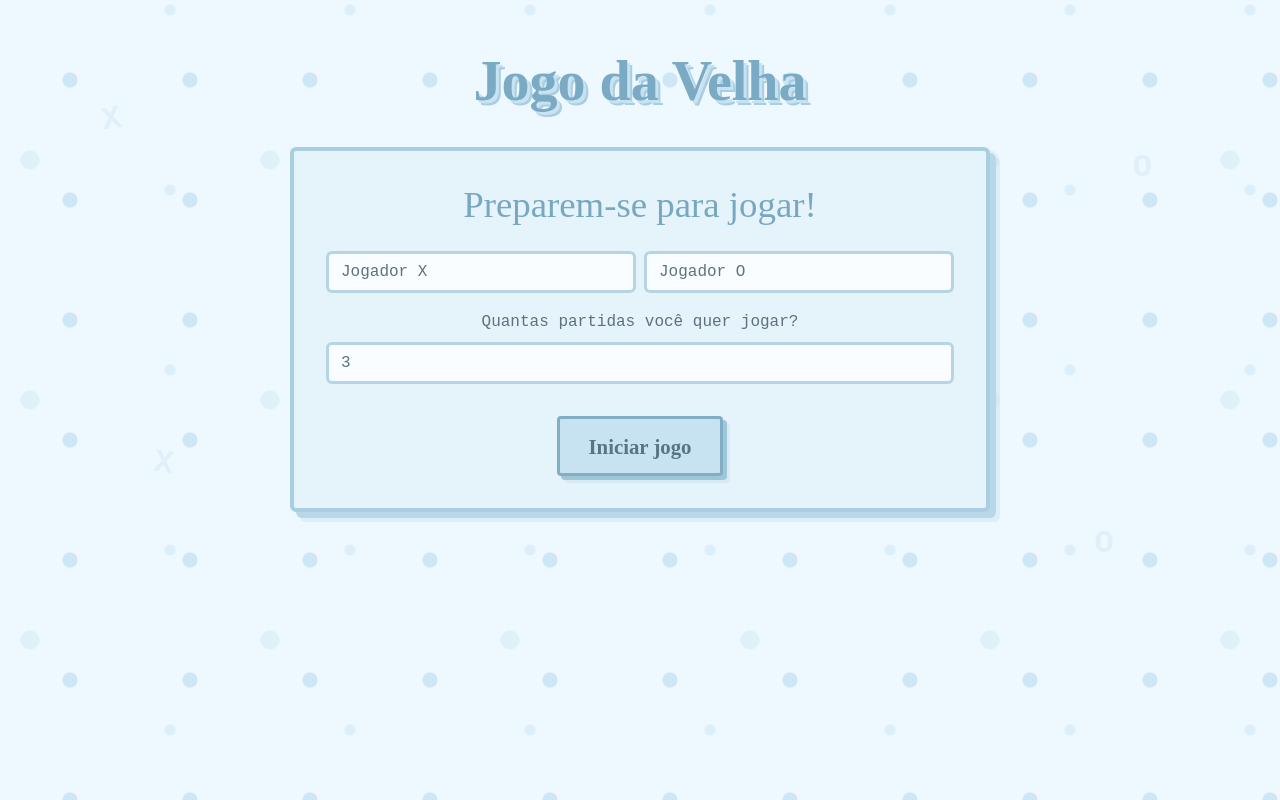
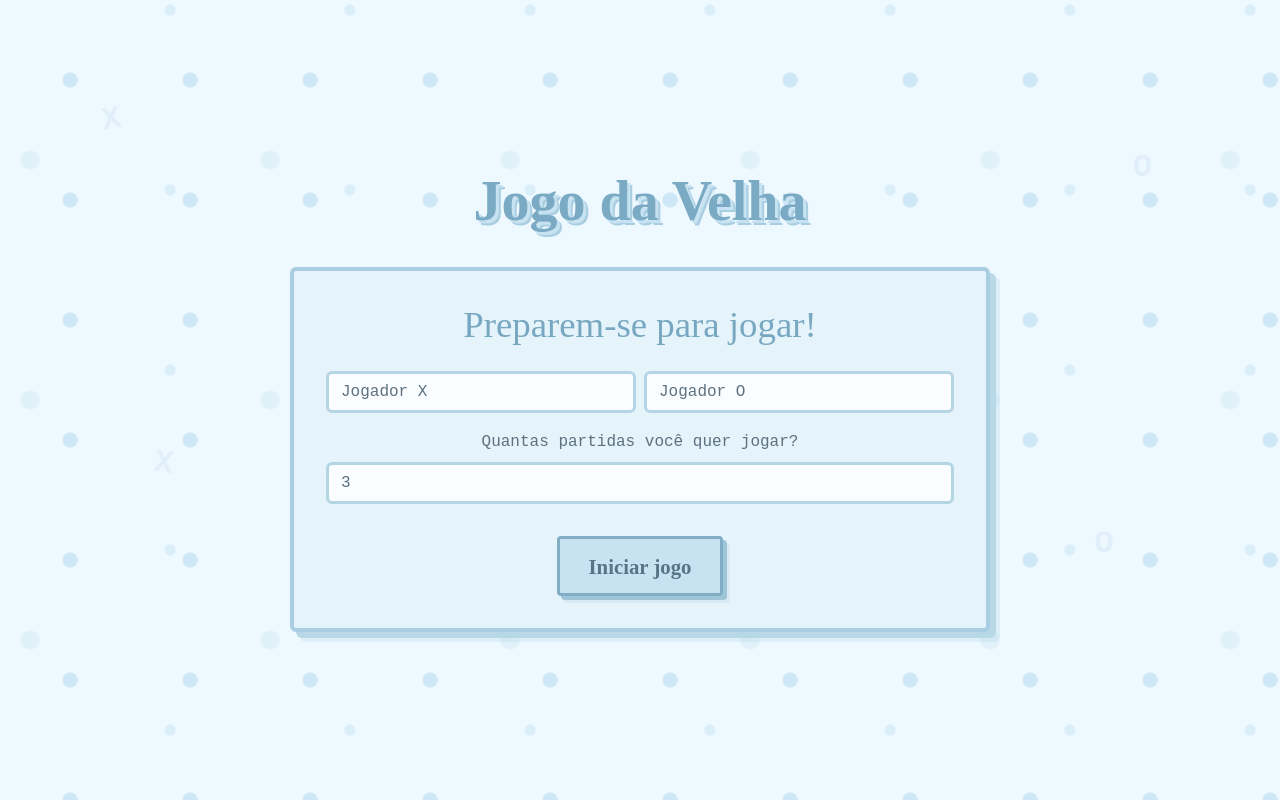
Before and after one commit to gabimichachi/jogo_da_velha, a React (Vite) app: page / in a window 1280 px wide. Built offline with nearby package versions, Linux system fonts and the light colour scheme.

Commit message:
mod: arrumei alguns erros

```diff
--- a/src/components/Game/Game.jsx
+++ b/src/components/Game/Game.jsx
@@ -202,14 +202,12 @@ function Game() {
   } else if (jogoFinalizado) {
     status = "Jogo encerrado!";
   } else if (winner) {
-    status = `Vencedor(a) da partida: ${
-      winner === "X" ? playerX : playerO
+    status = `Vencedor(a) da partida: ${winner === "X" ? playerX : playerO
       }`;
   } else if (isDraw) {
     status = "Deu Velha!";
   } else {
-    status = `Próximo(a) jogador(a): ${
-      xIsNext ? playerX : playerO
+    status = `Próximo(a) jogador(a): ${xIsNext ? playerX : playerO
       }`;
   }
 
@@ -276,12 +274,12 @@ function Game() {
                   type="number"
                   className="form-control"
                   min="1"
-                  max="99"
+                  max="10"
                   value={totalPartidas}
                   onChange={(e) => {
                     const valor = Number(e.target.value);
 
-                    if (valor >= 1 && valor <= 99) {
+                    if (valor >= 1 && valor <= 10) {
                       setTotalPartidas(valor);
                     }
                   }}
@@ -348,8 +346,7 @@ function Game() {
 
                     <p>
                       {winner
-                        ? `${
-                            winner === "X"
+                        ? `${winner === "X"
                           ? playerX
                           : playerO
                         } ganhou a partida!`
--- a/src/components/Game/Game.module.css
+++ b/src/components/Game/Game.module.css
@@ -1,6 +1,9 @@
 .game {
   min-height: 100vh;
   padding: 3rem 1rem;
+  display: flex;
+  flex-direction: column;
+  justify-content: center;
 
   background-color: #eef8ff;
 
```
Lines whose indentation alone changed are shown as unchanged.
